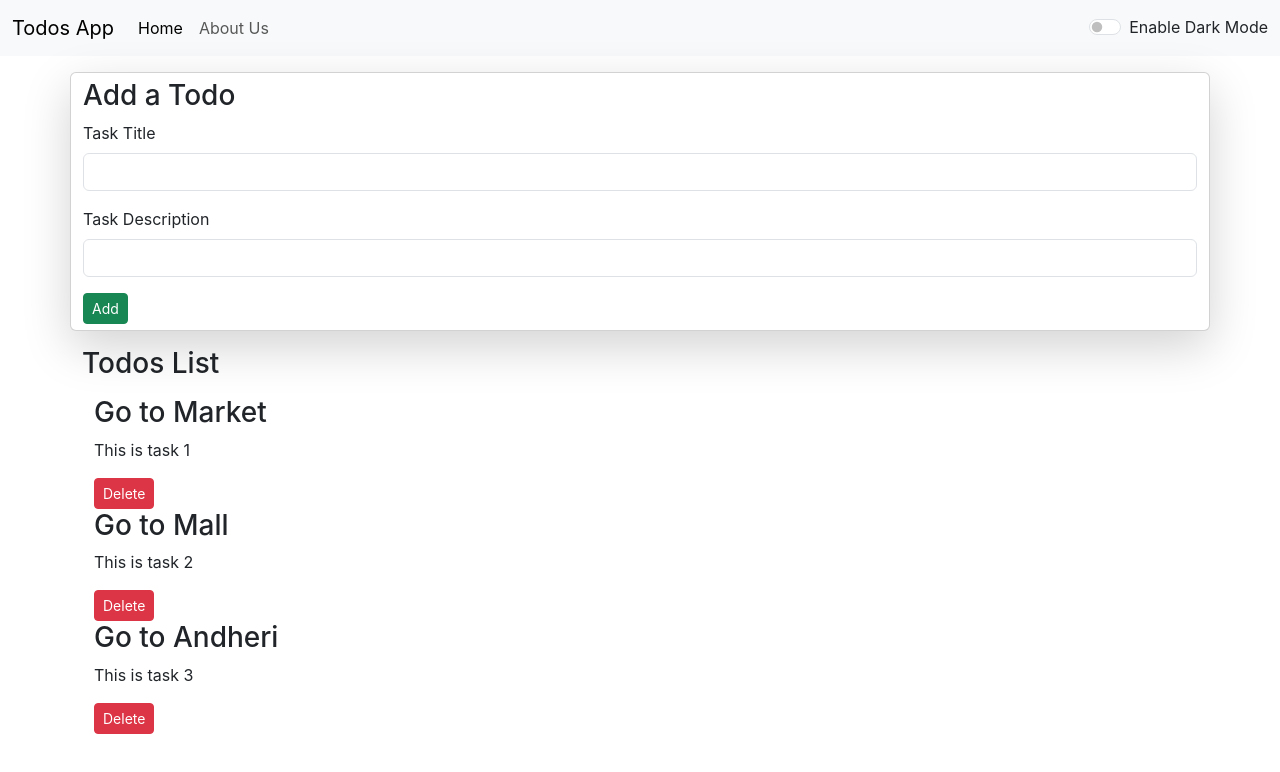
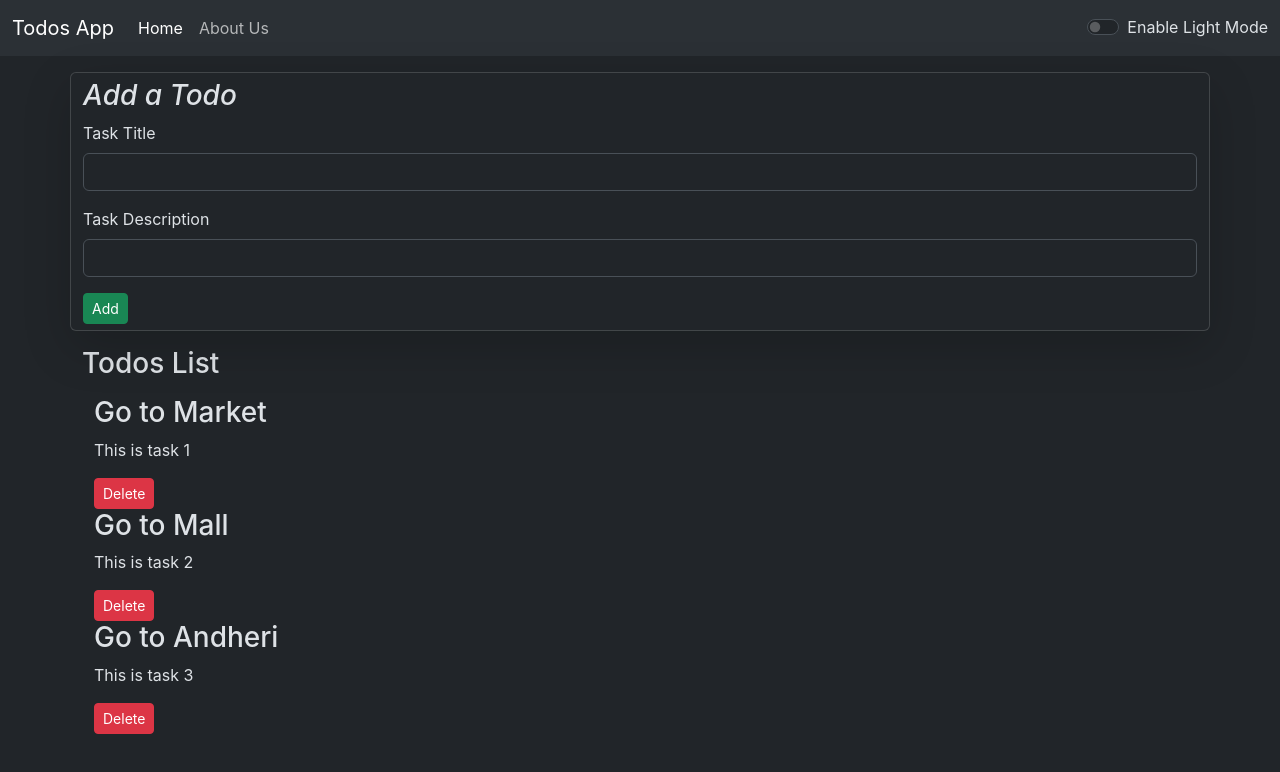
Before and after one commit to Furkansayyed/todo-app-react, a React (Create React App) app: page / in a window 1280 px wide. Shown: the top 772 px of the page. Built offline with nearby package versions, Linux system fonts and the light colour scheme.

Commit message:
set default theme to dark

```diff
--- a/public/index.html
+++ b/public/index.html
@@ -28,7 +28,7 @@
 
 </head>
 
-<body>
+<body data-bs-theme="dark">
   <noscript>You need to enable JavaScript to run this app.</noscript>
   <div id="root"></div>
   <!--
--- a/src/App.js
+++ b/src/App.js
@@ -15,16 +15,16 @@ function App() {
     }))
   }
 
-  const [mode, setMode] = useState('light');
+  const [mode, setMode] = useState('dark');
 
   const darkMode = () => {
-    if (mode == 'light') {
+    if (mode === 'dark') {
+      setMode('light');
+      document.body.setAttribute("data-bs-theme", "light");
+    }
+    else {
       setMode('dark');
       document.body.setAttribute("data-bs-theme", "dark");
-    }
-    else {
-      setMode('light');
-      document.body.setAttribute("data-bs-theme", "light");
     }
   }
 
--- a/src/components/AddTodo.js
+++ b/src/components/AddTodo.js
@@ -9,7 +9,7 @@ export default function AddTodo(props) {
     }
     return (
         <div className='container my-3 form-control card shadow-lg'>
-            <h3>Add a Todo</h3>
+            <h3 className='fst-italic'>Add a Todo</h3>
             <form onSubmit={submit}>
                 <div className="mb-3">
                     <label htmlFor="task" className="form-label">Task Title</label>
--- a/src/components/Navbar.js
+++ b/src/components/Navbar.js
@@ -5,23 +5,23 @@ export default function Navbar(props) {
     return (
         <nav className="navbar navbar-expand-lg bg-body-tertiary">
             <div className="container-fluid">
-                <a className="navbar-brand" href="#">{props.title}</a>
+                <a className="navbar-brand" href="/">{props.title}</a>
                 <button className="navbar-toggler" type="button" data-bs-toggle="collapse" data-bs-target="#navbarSupportedContent" aria-controls="navbarSupportedContent" aria-expanded="false" aria-label="Toggle navigation">
                     <span className="navbar-toggler-icon"></span>
                 </button>
                 <div className="collapse navbar-collapse" id="navbarSupportedContent">
                     <ul className="navbar-nav me-auto mb-2 mb-lg-0">
                         <li className="nav-item">
-                            <a className="nav-link active" aria-current="page" href="#">Home</a>
+                            <a className="nav-link active" aria-current="page" href="/">Home</a>
                         </li>
                         <li className="nav-item">
-                            <a className="nav-link" href="#">{props.aboutText}</a>
+                            <a className="nav-link" href="/">{props.aboutText}</a>
                         </li>
 
                     </ul>
                     <div className="form-check form-switch">
                         <input className="form-check-input" type="checkbox" role="switch" onChange={props.darkMode} id="flexSwitchCheckDefault" />
-                            <label className="form-check-label" htmlFor="flexSwitchCheckDefault">Enable Dark Mode</label>
+                            <label className="form-check-label" htmlFor="flexSwitchCheckDefault">Enable Light Mode</label>
                     </div>
                 </div>
             </div>
```
